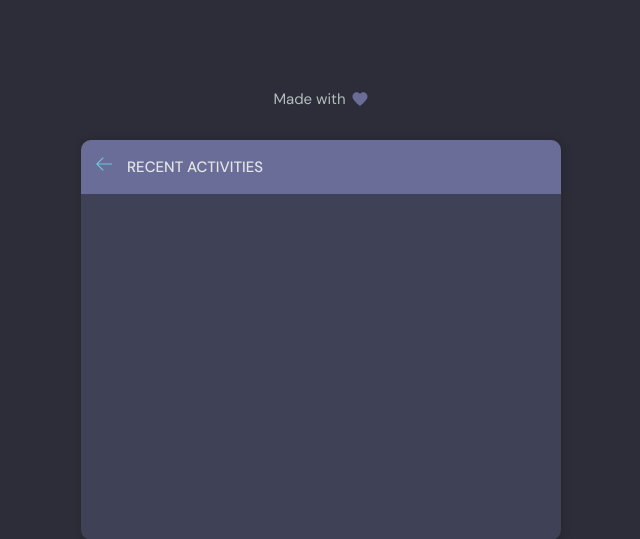
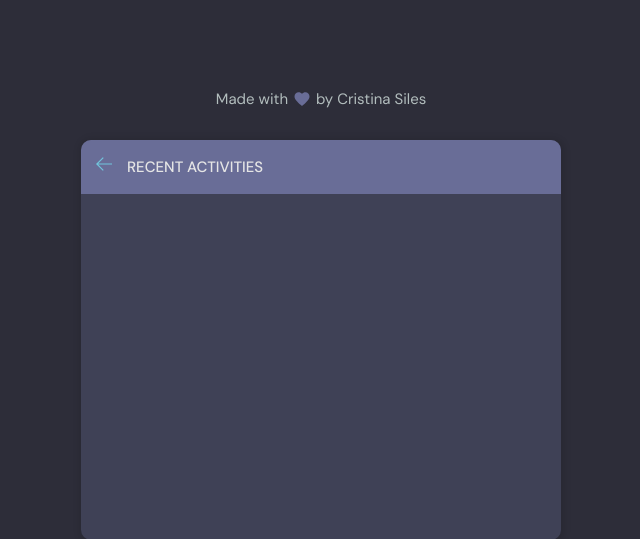
Before and after one commit to criSiles/studybudcris, a Django app: page /activity/ in a window 1280 px wide. Shown: the part 76-615 px from the top of the page, without its empty margins (319-959 px from the left). Run offline with Django 5.2, Linux system fonts and the light colour scheme; data that the repository does not hold is empty.

Commit message:
refactor: Update footer.html to include author name

```diff
--- a/templates/footer.html
+++ b/templates/footer.html
@@ -3,4 +3,5 @@
 <footer class="footer-container">
         <span class="footer-content">Made with<svg width="18" height="18" viewBox="0 0 24 24">
             <path fill="#696d97" d="M12 21.35l-1.45-1.32C5.4 15.36 2 12.28 2 8.5 2 5.42 4.42 3 7.5 3c1.74 0 3.41.81 4.5 2.09C13.09 3.81 14.76 3 16.5 3 19.58 3 22 5.42 22 8.5c0 3.78-3.4 6.86-8.55 11.54L12 21.35z"/>
+        <span>by Cristina Siles </span>
 </footer>
```
